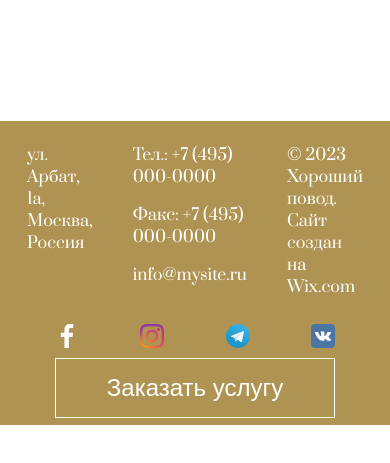
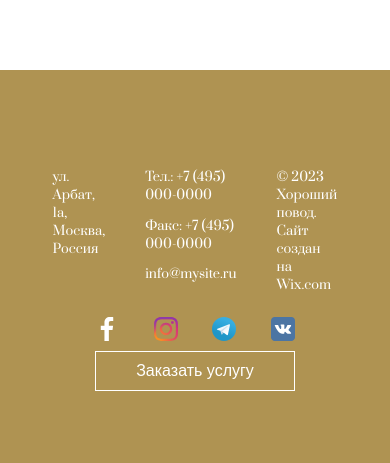
Before and after one commit to LashaLoi/dbl, a React (Create React App) app: page /about in a window 390 px wide. Shown: the part 2678-3141 px from the top of the page. Before the commit the page ends 3103 px from the top, so only its background shows below. Built offline with nearby package versions, Linux system fonts and the light colour scheme.

Commit message:
update footer

```diff
--- a/src/modules/Amenities/Wedding/index.scss
+++ b/src/modules/Amenities/Wedding/index.scss
@@ -13,6 +13,10 @@
 
   @media (max-width: 1150px) {
     margin-top: 0;
+  }
+
+  @media (max-width: 700px) {
+    padding: 10px;
   }
 
   &-cards {
@@ -91,6 +95,10 @@
     @media (max-width: 1150px) {
       font-size: 2rem;
     }
+
+    @media (max-width: 700px) {
+      font-size: 1.3rem;
+    }
   }
 }
 
--- a/src/modules/Footer/index.js
+++ b/src/modules/Footer/index.js
@@ -38,7 +38,7 @@ export const Footer = () => (
               <TelegramIcon />
               <VKIcon />
             </div>
-            <button className="card-btn">Заказать услугу</button>
+            <button className="footer-btn">Заказать услугу</button>
           </div>
         </Fade>
       </div>
--- a/src/modules/Footer/index.scss
+++ b/src/modules/Footer/index.scss
@@ -10,6 +10,9 @@
   @media (max-width: 700px) {
     margin-top: 500px;
     width: 100%;
+    height: 120%;
+    width: 100%;
+    font-size: 0.8rem;
   }
 
   &-container {
@@ -52,3 +55,26 @@
     }
   }
 }
+
+.footer-btn {
+  outline: none;
+  width: 280px;
+  height: 60px;
+  cursor: pointer;
+  background: none;
+  font-size: 1.5rem;
+  color: #fff;
+  border: 1px solid #fff;
+  transition: all ease-in-out 0.3s;
+
+  &:hover {
+    background: #fff;
+    color: #af9352;
+  }
+
+  @media (max-width: 700px) {
+    width: 200px;
+    height: 40px;
+    font-size: 1rem;
+  }
+}
```
